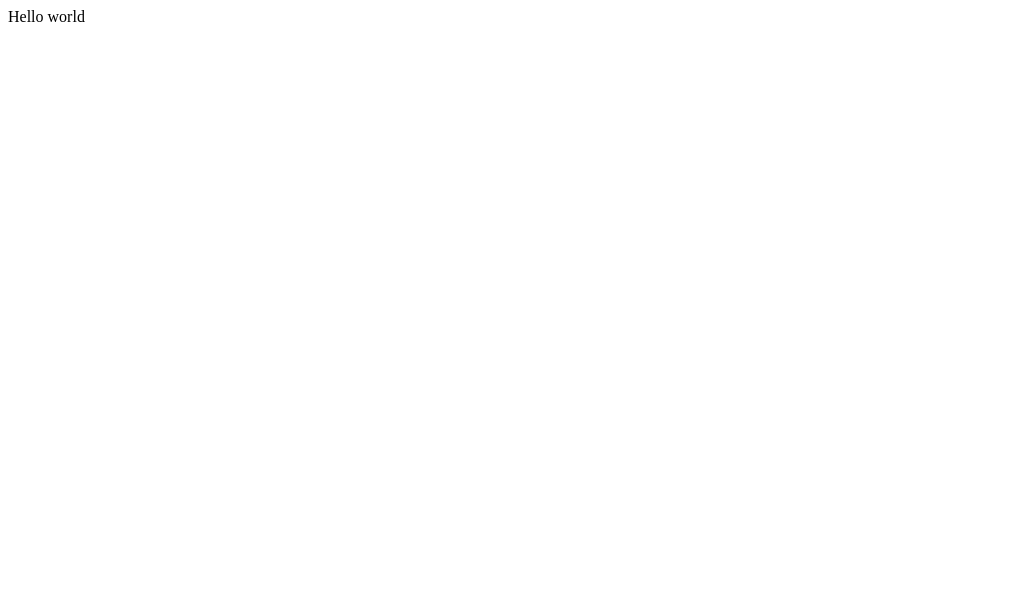
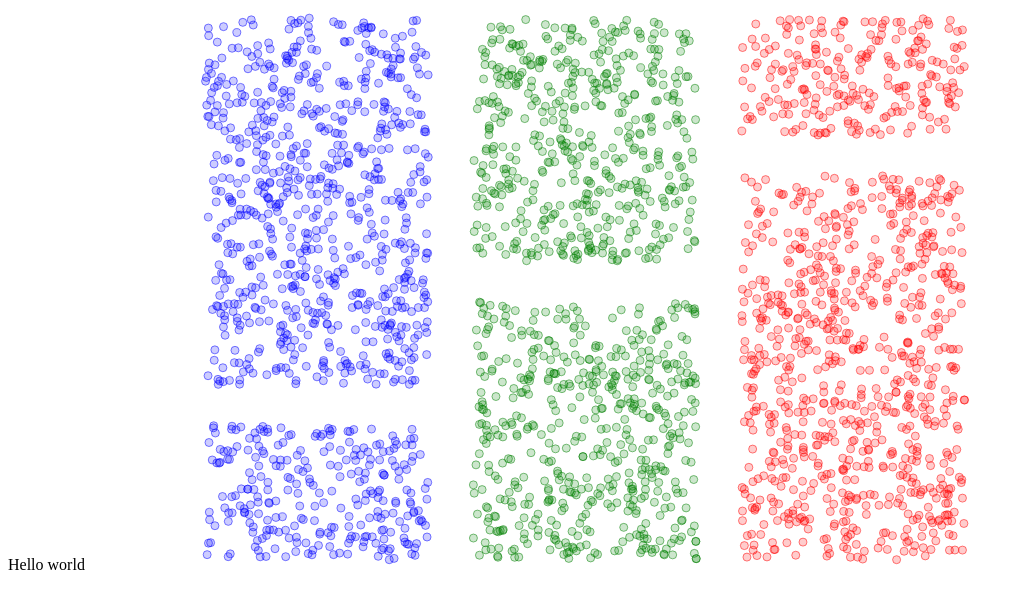
Before and after one commit to stuvjordan-uroc/blw-dataviz-lib, a website built with Vite: page index.html in a window 1280 px wide. Shown: the whole page, without its empty margins (0-1024 px from the left). Built offline with nearby package versions, Linux system fonts and the light colour scheme.

Commit message:
basic version working.  now need to refractor to do vertical or horizontal

```diff
--- a/index.html
+++ b/index.html
@@ -5,10 +5,10 @@
     <meta name="viewport" content="width=device-width, initial-scale=1.0" />
     <link rel="stylesheet" href="src/style.css" />
     <script src="https://cdn.jsdelivr.net/npm/d3@7"></script>
-    <script type="module" src="src/main.ts"></script>
     <title>Segment Library Example</title>
   </head>
   <body>
     <div id="svg-frame">Hello world</div>
+    <script type="module" src="src/main.ts"></script>
   </body>
 </html>
--- a/lib/makeVerticalScale.ts
+++ b/lib/makeVerticalScale.ts
@@ -21,10 +21,6 @@ export function makeVerticalScale(
           height: totalHeight*proportionsMap.get(group)?.get(arrayOfResponseGroups[i])
         }
       )
-      console.log("here's an example of a height calculation")
-      console.log("total height is", totalHeight)
-      console.log(`proportion of group ${group} responding with`, arrayOfResponseGroups[i], "is", proportionsMap.get(group)?.get(arrayOfResponseGroups[i]))
-      console.log("so height is:", totalHeight*proportionsMap.get(group)?.get(arrayOfResponseGroups[i]))
     }
     verticalScale.set(group, responseScale);
   });
--- a/src/main.ts
+++ b/src/main.ts
@@ -10,14 +10,25 @@ const exampleResponses = [
   "Probably the rightful winner",
   "Definitely the rightful winner",
 ];
-
-const exampleData: Array<{ [key: string]: string }> = new Array(100)
+/*
+const exampleData: Array<{ [key: string]: string }> = new Array(1000)
   .fill(1)
   .map(el => ({
     bidenWinner: exampleResponses[Math.floor(Math.random() * exampleResponses.length)],
     pid3: exampleGroups[Math.floor(Math.random() * exampleGroups.length)],
   }));
-
+*/
+const exampleData = new Array()
+for (let i = 0; i < exampleGroups.length; i++) {
+  new Array(1000).fill(1).forEach((el) => {
+    exampleData.push({
+      bidenWinner: (Math.random() < (i+1)*0.25) ?
+      (Math.random() < 0.5) ? "Definitely not the rightful winner" : "Probably not the rightful winner" :
+      (Math.random() < 0.5) ? "Probably the rightful winner" : "Definitely the rightful winner",
+      pid3: exampleGroups[i]
+    })
+  })
+}
 //set up the groups and responses for the plot
 
 const groups = [["Democrat"], ["Independent"], ["Republican"]];
@@ -28,15 +39,16 @@ const responses = [
 
 //wait for load to finish, so styles are set, etc
 
-window.addEventListener("load", (event) => {
+
 const frame = d3.select("#svg-frame")
-  const frameWidth = parseFloat(frame.style("width"))
-  const frameHeight = parseFloat(frame.style("height"))
-  console.log("frameWidth:", frameWidth)
-  console.log("frameHeight:", frameHeight)
+//hardcoding the height and width, because I can't seem to get css to load before js in vite dev server
+//const frameWidth = parseFloat(frame.style("width"))
+//const frameHeight = parseFloat(frame.style("height"))
+const frameWidth = 1000
+const frameHeight = 562
 const svg = frame.append("svg")
-    .attr("width", "100%")
-    .attr("height", "100%")
+  .attr("width", "1000")
+  .attr("height", "562")
 
 //set the margin object
 const margin = { top: 10, right: 120, bottom: 10, left: 120 };
@@ -53,13 +65,13 @@ window.addEventListener("load", (event) => {
   frameWidth,
   frameHeight,
   -30 + (frameWidth - margin.left - margin.right) / 3.0,
-    20
+  40
 )
 
-  //test the viz object on a few points
-  //console.log("X at Independent:", viz.X("Independent"))
-  //console.log("Y at Indenepdent, Probably not the rightful winner", viz.Y("Independent", "Probably not the rightful winner"))
-  console.log("here is the hScale:", viz.hScale)
-  console.log("here is the vScale:", viz.vScale)
-  console.log("here are the proportions:", viz.proportions)
-})
+//test with jittered points
+svg.selectAll("circle")
+  .data(exampleData)
+  .join("circle")
+    .attr("class", d => d.pid3.toLowerCase())
+    .attr("cx", d => viz.X(d.pid3)?.xMin + Math.random()*(viz.X(d.pid3)?.xMax - viz.X(d.pid3)?.xMin))
+    .attr("cy", d => viz.Y(d.pid3,d.bidenWinner)?.yMin + Math.random()*(viz.Y(d.pid3,d.bidenWinner)?.yMax - viz.Y(d.pid3,d.bidenWinner)?.yMin))
```
Lines whose indentation alone changed are shown as unchanged.
